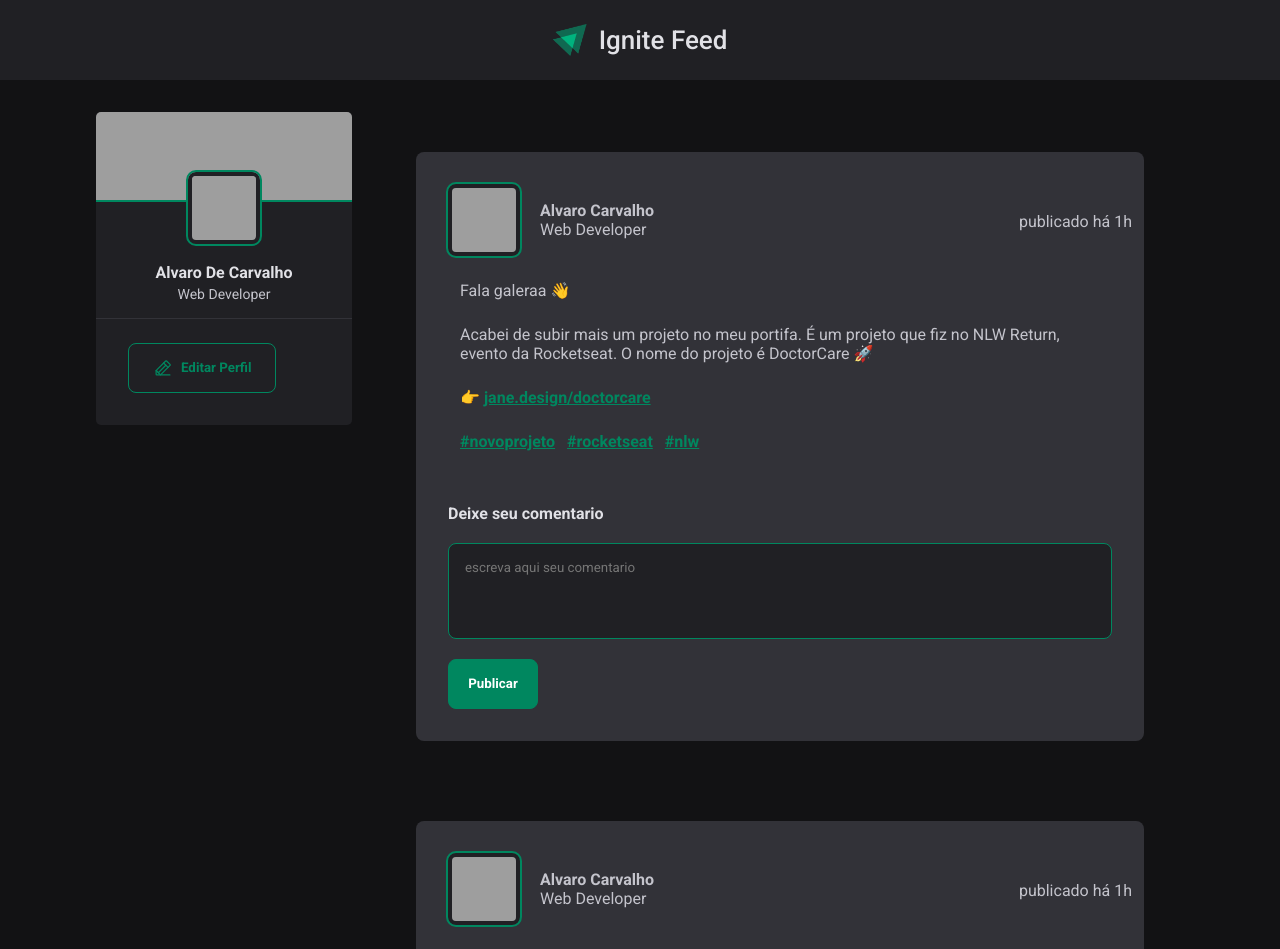
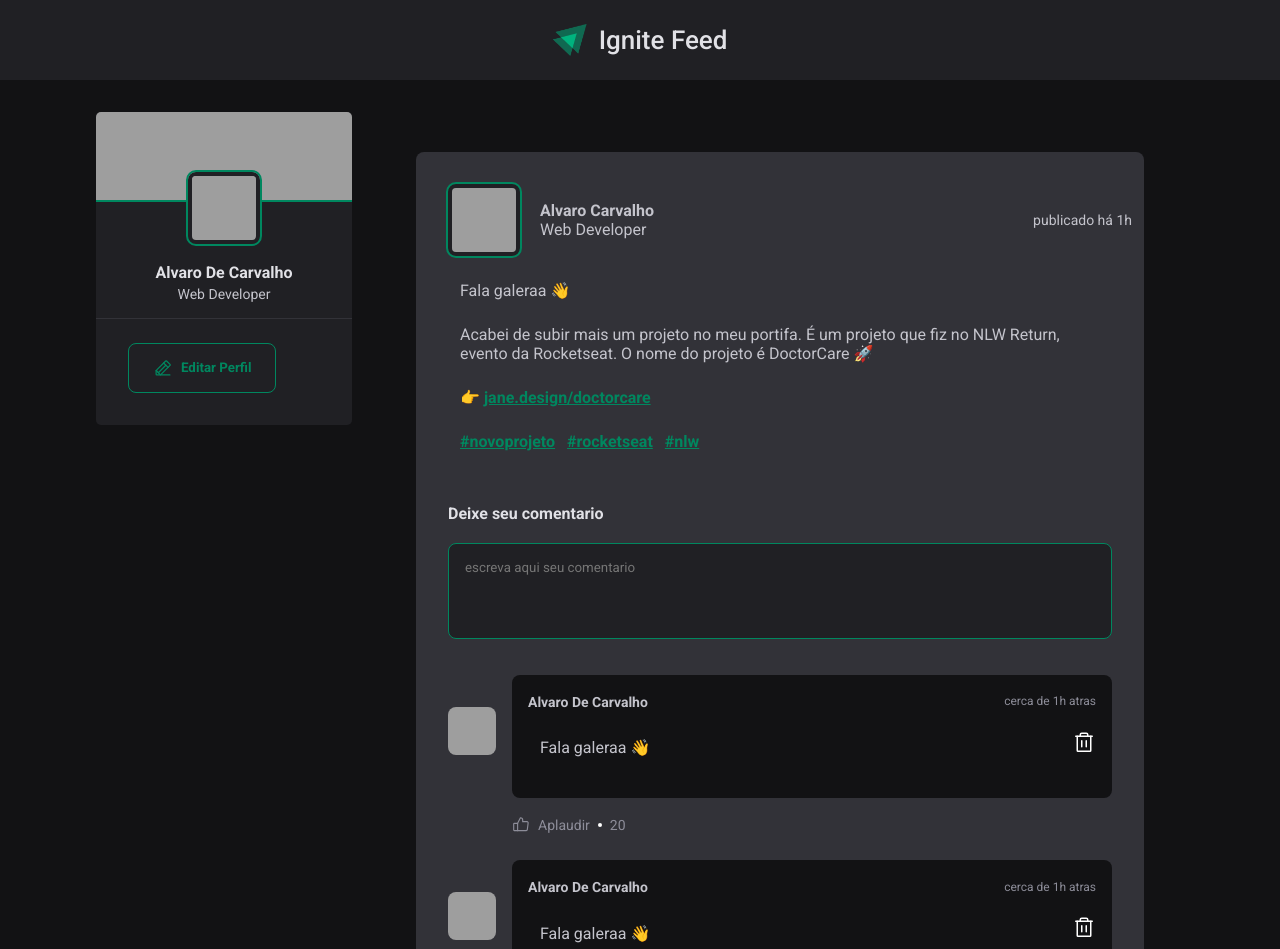
Before and after one commit to AlvaroDeCarvalho/projects_rocketseat, a React (Vite) app in the folder modulo_1/01-fundamentos-reactjs/: page / in a window 1280 px wide. Shown: the top 949 px of the page. Built offline with nearby package versions, Linux system fonts and the light colour scheme; grey boxes are pictures that could not be loaded; the HTML template or start-up script is replaced by a standard one.

Commit message:
finalização da primeira parte da etapa 1

```diff
--- /dev/null
+++ b/modulo_1/01-fundamentos-reactjs/src/components/Comment/index.tsx
@@ -0,0 +1,41 @@
+import { ThumbsUp, Trash } from 'phosphor-react';
+import * as S from './styles'
+
+function Comment() {
+    return (
+        <S.CommentContainer>
+            <S.Avatar src="https://github.com/AlvaroDeCarvalho.png" alt="" />
+
+            <div className="commentBox">
+
+                <div className="commentContent">
+
+                    <header className='authorAndTime'>
+                        <strong>Alvaro De Carvalho</strong>
+                        <time dateTime="2024-07-30"><span>cerca de</span> 1h <span>atras</span></time>
+                    </header>
+
+                    <p> Fala galeraa 👋</p>
+
+                <button title='deletar o comentario' className='buttonDelete'>
+                    <Trash size={24} color='#fff'/>
+                </button>
+                </div>
+
+
+                <footer>
+                    <button className='likeButton'>
+
+                         <ThumbsUp size={18} />
+
+                       Aplaudir <span></span> 20
+
+                    </button>
+                </footer>
+
+            </div>
+        </S.CommentContainer>
+    )
+}
+
+export default Comment;
--- /dev/null
+++ b/modulo_1/01-fundamentos-reactjs/src/components/Comment/styles.tsx
@@ -0,0 +1,96 @@
+import styled from "styled-components";
+import { colors } from "../../styles";
+
+
+export const CommentContainer = styled.div`
+    position: relative;
+    margin-top: 1.5rem;
+    display: flex;
+    gap: 1rem;
+
+
+    .likeButton {
+        background-color: transparent;
+        border: none;
+        color: ${colors.gray400};
+        cursor: pointer;
+
+        display: flex;
+        align-items: center;
+        gap: 0.5rem;
+        font-size: 0.875rem;
+        line-height: 1.6;
+        margin-top: 1rem;
+
+        :hover {
+            color: ${colors.green500};
+        }
+
+       span {
+
+            background-color: #fff;
+            width: 4px;
+            height: 4px;
+            border: 0;
+            border-radius: 50%;
+
+       }
+    }
+
+    .buttonDelete{
+        background-color: transparent;
+        border: none;
+        cursor: pointer;
+        position: absolute;
+        right: 16px;
+        top: 3.5rem;
+    }
+
+    .authorAndTime {
+        strong {
+            display: block;
+            font-size: 0.875rem;
+            line-height: 1.6;
+        }
+
+        time {
+            display: block;
+            font-size: 0.75rem;
+            line-height: 1.6;
+            color: ${colors.gray400};
+
+            span{
+                @media (max-width: 768px) {
+                    visibility: hidden;
+                }
+            }
+        }
+
+    }
+
+
+    .commentBox {
+        flex: 1;
+        position: relative;
+
+    }
+
+    .commentContent {
+        background-color: ${colors.gray900};
+        border-radius: 8px;
+        padding: 1rem;
+    }
+
+    header {
+        display: flex;
+        align-items: center;
+        justify-content: space-between;
+    }
+`
+export const Avatar = styled.img`
+    max-width: 3rem;
+    height:  3rem;
+    border-radius:  8px;
+    margin-top:2rem ;
+
+`
--- a/modulo_1/01-fundamentos-reactjs/src/components/Post/index.tsx
+++ b/modulo_1/01-fundamentos-reactjs/src/components/Post/index.tsx
@@ -1,9 +1,14 @@
 import * as S from './styles'
+import {useState} from 'react'
 import {ImageProfile} from '../Sidebar/styles'
 import { Button } from '../Sidebar/styles'
+import Comment from '../Comment'
 function Post() {
 
+    const [isFocus, setIsFocus] = useState(false)
 
+
+    console.log(isFocus)
     return(
         <S.Article>
             <div className='author'>
@@ -15,7 +20,7 @@ function Post() {
                 <span>Web Developer</span>
             </S.AuthorInfo>
             </div>
-            <time dateTime="2024-07-30">publicado há 1h</time>
+            <S.TimePost dateTime="2024-07-30"><span>publicado</span> há 1h</S.TimePost>
 
             <div className="content">
                 <p> Fala galeraa 👋</p>
@@ -36,12 +41,20 @@ function Post() {
                 <strong>Deixe seu comentario</strong>
 
                 <textarea
+                onFocus={() => setIsFocus(true)}
+                onBlur={() => setIsFocus(false)}
                 placeholder='escreva aqui seu comentario'
                 />
-                <footer>
+                <S.HiddenButton isFocus={isFocus}>
                 <Button type="native">Publicar</Button>
-                </footer>
+                </S.HiddenButton>
             </S.FormContainer>
+
+            <div className="commentList">
+            <Comment />
+            <Comment />
+            <Comment />
+            </div>
         </S.Article>
     )
 }
--- a/modulo_1/01-fundamentos-reactjs/src/components/Post/styles.ts
+++ b/modulo_1/01-fundamentos-reactjs/src/components/Post/styles.ts
@@ -1,6 +1,10 @@
 import styled from "styled-components";
 import { colors } from "../../styles";
 import { Button } from "../Sidebar/styles";
+
+type PropsHidden = {
+    isFocus: boolean;
+}
 
 export const Article = styled.article`
     position: relative;
@@ -15,25 +19,42 @@ export const Article = styled.article`
         font-weight: bold;
         margin-right: 12px;
     }
+
     .author {
         display: flex;
         align-items: center;
         gap: 20px;
     }
+
     p{
         margin: 25px  12px;
     }
 
-    time {
-        position: absolute;
-        top: 60px;
-        right: 12px;
+    .commentList {
+        margin-top: 2rem;
     }
-
 
 `
 export const AuthorInfo = styled.div`
     display: block;
+`
+
+export const HiddenButton = styled.div<PropsHidden>`
+    display: ${props => props.isFocus ? 'block' : 'none'};
+`
+
+export const TimePost = styled.time`
+
+    position: absolute;
+    font-size: 0.875rem;
+    top: 60px;
+    right: 12px;
+
+    span {
+        @media (max-width: 768px) {
+            visibility: hidden;
+        }
+    }
 `
 
 export const  FormContainer = styled.form`
--- a/modulo_1/01-fundamentos-reactjs/src/components/Sidebar/index.tsx
+++ b/modulo_1/01-fundamentos-reactjs/src/components/Sidebar/index.tsx
@@ -25,7 +25,6 @@ function Sidebar() {
                     <S.Button>
                         <PencilLine  size={20}/>
                         Editar Perfil
-
                     </S.Button>
                 </footer>
             </S.Aside>
--- a/modulo_1/01-fundamentos-reactjs/src/components/Sidebar/styles.ts
+++ b/modulo_1/01-fundamentos-reactjs/src/components/Sidebar/styles.ts
@@ -20,6 +20,11 @@ export const Wrapper = styled.div`
     main {
         display: flex;
         flex-direction: column;
+    }
+
+    @media (max-width: 768px) {
+        grid-template-columns: 1fr;
+
     }
     `
 
--- a/modulo_1/01-fundamentos-reactjs/src/pages/Home/index.tsx
+++ b/modulo_1/01-fundamentos-reactjs/src/pages/Home/index.tsx
@@ -1,5 +1,8 @@
 import Header  from '../../components/Header'
 import Sidebar from '../../components/Sidebar'
+
+
+
 
 function Home() {
     return (
```
Also changed, not shown: modulo_1/01-fundamentos-reactjs/src/types.d.ts (added, +8 -0 lines), 1 other file (tests, documents, lock files or other folders).
